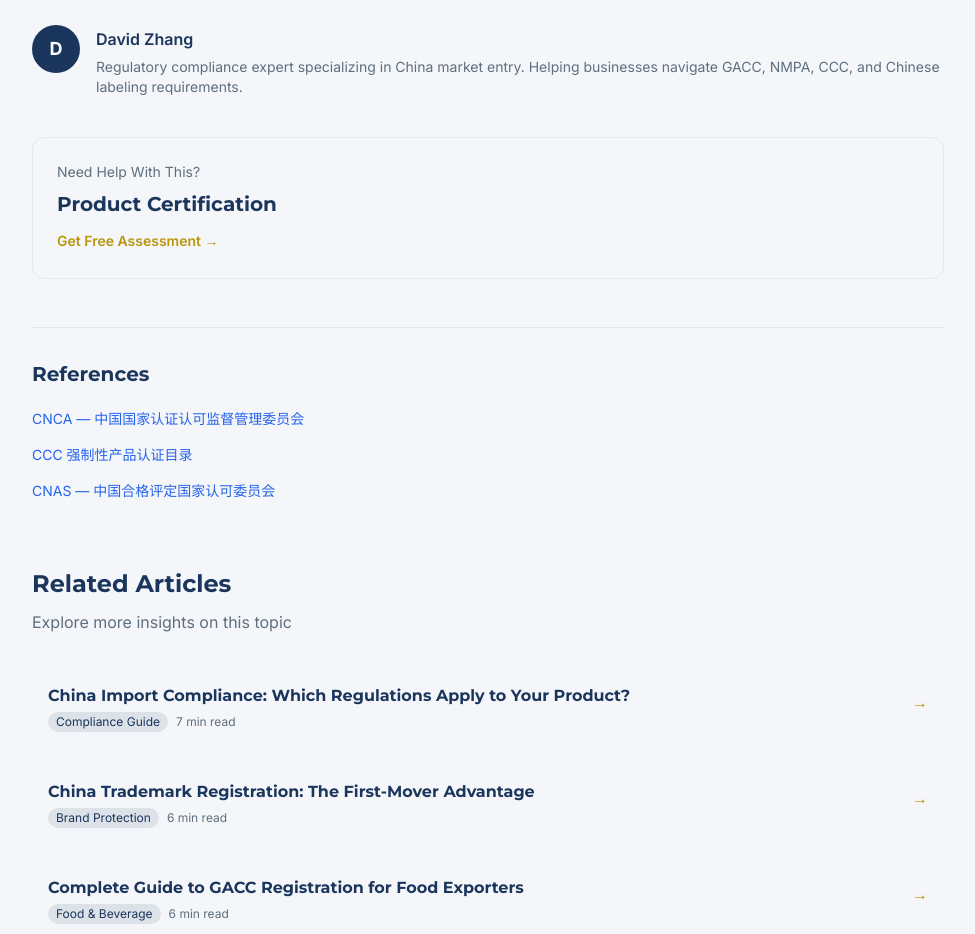
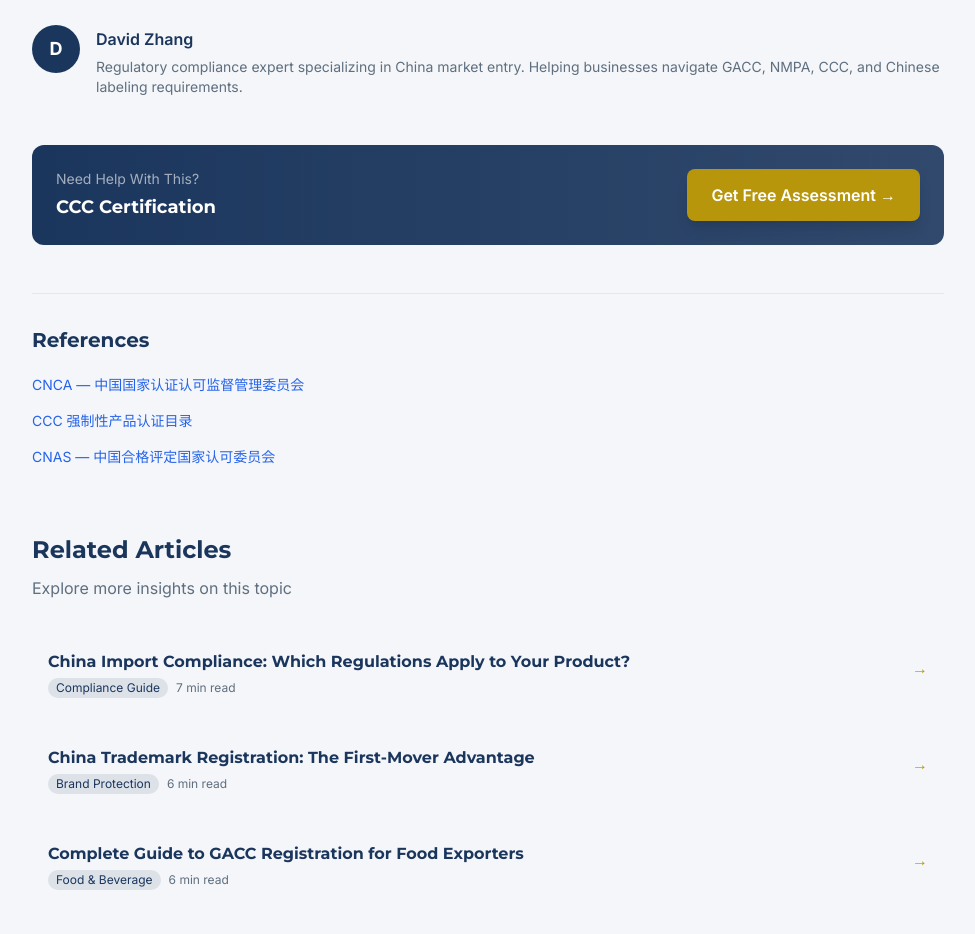
Before and after one commit to seasea-clouds/trade-web, a Next.js app in the folder apps/blog/: page /en/blog/ccc-certification-explained/ in a window 1280 px wide. Shown: the part 7560-8494 px from the top of the page, without its empty margins (304-1279 px from the left). Built offline with nearby package versions, Linux system fonts and the light colour scheme.

Commit message:
fix: Related Service Card uses CATEGORY_SERVICE_MAP, no hardcoded URL, matches old site style

```diff
--- a/apps/blog/src/app/[locale]/blog/[slug]/page.tsx
+++ b/apps/blog/src/app/[locale]/blog/[slug]/page.tsx
@@ -125,6 +125,16 @@ export default async function Post({ params }: { params: Promise<{ locale: strin
   const cf = (key: string, fb?: string) => (msgs?.ContactForm?.[key] ?? fb ?? key);
   const ct = (key: string, fb?: string) => (msgs?.CTA?.[key] ?? fb ?? key);
   const href = (p: string) => `/${locale}${p}`;
+
+  // Category → Service page mapping (matching old site)
+  const CATEGORY_SERVICE_MAP: Record<string, { href: string; serviceKey: string }> = {
+    'Food & Beverage': { href: '/services/gacc', serviceKey: 'gacc' },
+    'Label Compliance': { href: '/services/label', serviceKey: 'label' },
+    'Product Certification': { href: '/services/ccc', serviceKey: 'ccc' },
+    'Cosmetics': { href: '/services/cosmetics', serviceKey: 'cosmetics' },
+    'E-commerce': { href: '/services/ecommerce', serviceKey: 'ecommerce' },
+  };
+  const serviceInfo = CATEGORY_SERVICE_MAP[category];
 
   const articleJsonLd = {
     '@context': 'https://schema.org',
@@ -326,14 +336,20 @@ export default async function Post({ params }: { params: Promise<{ locale: strin
               </div>
 
               {/* Related Service Card */}
-              {category && (
-                <div className="mt-10 p-6 bg-[#F4F6F9] rounded-xl border border-gray-200">
-                  <p className="text-sm text-[#5F6F7F] mb-2">{tb('relatedServiceLabel', 'Need Help With This?')}</p>
-                  <h3 className="text-xl font-bold text-[#1B365D] mb-2">{category}</h3>
-                  <a href={`${SITE_URL}/${locale}/services/ecommerce/`}
-                    className="inline-flex items-center gap-1 text-sm font-semibold text-[#B8960C] hover:text-[#1B365D] transition-colors">
-                    {tb('relatedServiceCta', 'Get Free Assessment')}
-                  </a>
+              {serviceInfo && (
+                <div className="mt-12 p-6 rounded-xl text-white" style={{ background: 'linear-gradient(to right, #1B365D, rgba(27,54,93,0.9))' }}>
+                  <div className="flex flex-col sm:flex-row items-start sm:items-center gap-4">
+                    <div className="flex-1">
+                      <p className="text-sm mb-1 text-white/60">{tb('relatedServiceLabel', 'Need Help With This?')}</p>
+                      <h3 className="text-lg font-bold">{tb('service_' + serviceInfo.serviceKey, category)}</h3>
+                    </div>
+                    <a
+                      href={href(serviceInfo.href)}
+                      className="inline-flex items-center gap-2 px-6 py-3 bg-[#B8960C] text-white font-semibold rounded-lg whitespace-nowrap transition-colors shadow-lg hover:bg-[#B8960C]/90"
+                    >
+                      {tb('relatedServiceCta', 'Get Free Assessment')}
+                    </a>
+                  </div>
                 </div>
               )}
 
```
